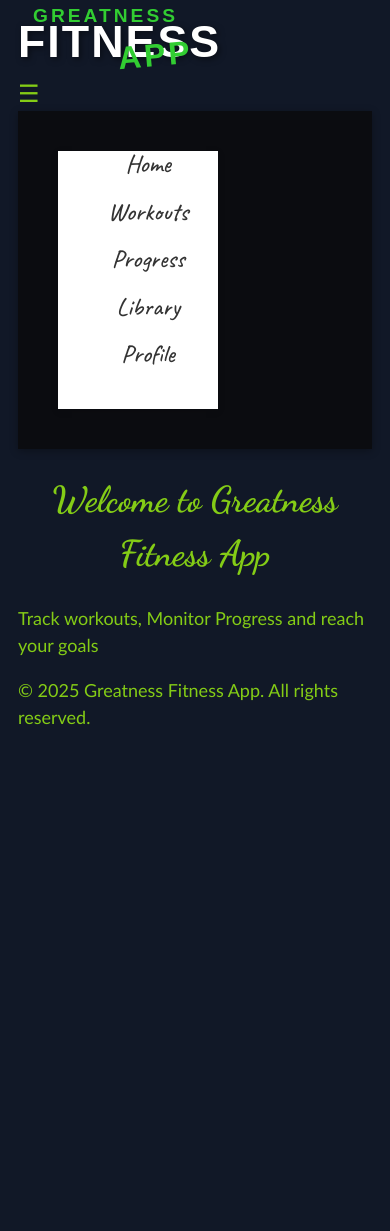
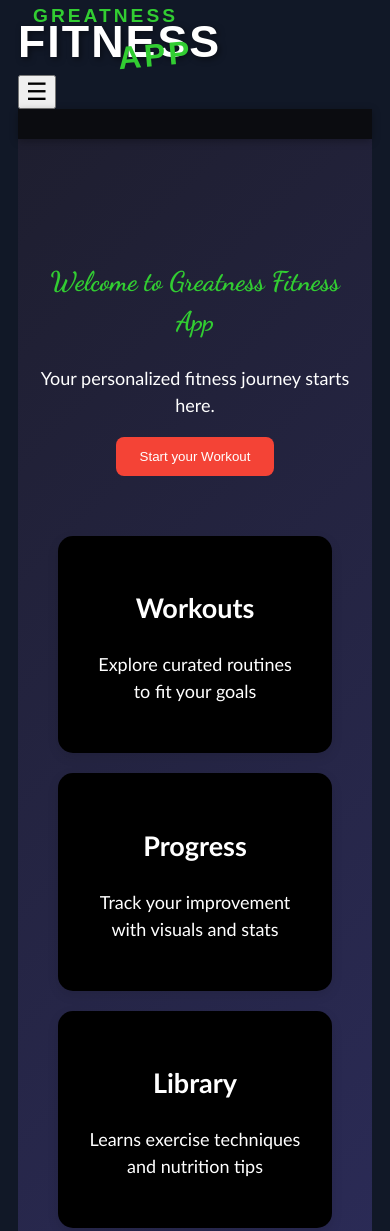
Before and after one commit to oboth02Job/mywebapp, a website built with Vite: page index.html in a window 390 px wide. Shown: the top 1231 px of the page. Before the commit the page ends 844 px from the top, so only its background shows below. Built offline with nearby package versions, Linux system fonts and the light colour scheme.

Commit message:
Modified some files

```diff
--- a/index.html
+++ b/index.html
@@ -18,7 +18,7 @@
         <span class="greatness">Greatness</span>
         <span class="fitness">Fitness</span>
         <span class="app">App</span></div>
-        <div class="hamburger">&#9776</div>
+        <button class="hamburger">&#9776</button>
 
       <nav class="navbar slide-in">
       <ul class="nav-links">
@@ -31,9 +31,37 @@
       </nav>
     </header>
 
-    <main>
+    <main class="hero">
+      <!--Hero Section -->
+      <section>
       <h1>Welcome to Greatness Fitness App</h1>
-      <p>Track workouts, Monitor Progress and reach your goals</p>
+      <p>Your personalized fitness journey starts here.</p>
+      <button class="cta">Start your Workout</button>
+      </section>
+
+       <!--Highlists Section -->
+       <section class="features">
+        <div class="feature-card">
+          <h2>Workouts</h2>
+          <p>Explore curated routines to fit your goals</p>
+        </div>
+
+        <div class="feature-card">
+        <h2>Progress</h2>
+        <p>Track your improvement with visuals and stats</p>
+        </div>
+
+        <div class="feature-card">
+          <h2>Library</h2>
+          <p>Learns exercise techniques and nutrition tips</p>
+        </div>
+
+        <div class="feature-card">
+          <h2>Profile</h2>
+          <p>View and customize your fiitness profile</p>
+        </div>
+
+       </section>
     </main>
     <footer>
       &copy; 2025 Greatness Fitness App. All rights reserved.
--- a/src/css/main.css
+++ b/src/css/main.css
@@ -4,13 +4,14 @@ body {
     font-family: 'Gill Sans', 'Gill Sans MT', Calibri, 'Trebuchet MS', sans-serif;
     font-size: 18px;
     background-color: #111827;
-    color: #84CC16;
+    color: darkgrey;
 }
 
 h1 {
     text-align: center;
     font-family: "Dancing Script", cursive;
     font-optical-sizing: auto;
+    color: limegreen;
     font-weight: bold;
     font-style: normal;
 }
@@ -196,19 +197,11 @@ animation: slideIn 1s ease-out;}
     box-shadow: 0 2px 8px rgba(0, 0, 0, 0.3);
 }
 
-.menu-toggle {
-    display: none;
-    background: none;
-    border: none;
-    font-size: 1.8;
-    color: #fff;
-    cursor: pointer;
-}
 
 /*Mobile view */
-/*@media (max-width: 768px) {
-    .menu-toggle {
-        display: block;
+@media (max-width: 768px) {
+    .hamburger {
+        display: flex;
     }
 
     .nav-links {
@@ -237,4 +230,57 @@ animation: slideIn 1s ease-out;}
         }
     }
 }
-*/
+
+
+.hero {
+    text-align: center;
+    padding: 100px 20px;
+    background: linear-gradient(135deg, #1e1e2f, #2e2e60);
+    color: white;
+    animation: fadeIn 1s ease-in;
+}
+
+.cta {
+    background: #f44336;
+    color: white;
+    padding: 12px 24px;
+    border: none;
+    border-radius: 8px;
+    cursor: pointer;
+    transition: transform 0.3s;
+}
+
+.cta:hover {
+    transform: scale(1.05);
+}
+
+.features {
+    display: grid;
+    grid-template-columns: repeat(auto-fit, minmax(220px, 1fr));
+    gap: 20px;
+    padding: 60px 20px;
+    text-align: center;
+}
+
+.feature-card {
+    background: black;
+    padding: 30px;
+    border-radius: 15px;
+    box-shadow: 0 4px 12px rgba(0,0,0,0.1);
+    transition: transform 0.3s, box-shadow 0.3s;
+}
+
+.feature-card:hover {
+    transform: translateY(-5px);
+    box-shadow: 0 6px 18px rgba(0, 0, 0, 0.15);
+}
+
+@keyframes fadeIn {
+    from {
+        opacity: 0;
+       transform: translateY(20px); }
+    to { opacity: 1;
+        transform: translateY(0);
+
+    }
+}
--- a/src/css/responsive.css
+++ b/src/css/responsive.css
@@ -1,4 +1,4 @@
-/*For Mobile screens*/
+/*For Mobile screens */
 body {
     font-size: 15px;
     line-height: 1.5;
@@ -22,17 +22,18 @@ nav ul {
     }
 }
 
-/*@media (min-width: 900px) {
+@media (min-width: 900px) {
 
-    }*/
-.hamburger {
+    }
+
+    .hamburger {
     display: block;
     font-size: 1.5rem;
     cursor: pointer;
 }
 
 nav ul {
-    display: none;
+    display: ;
 }
 
 nav.active ul {
--- a/src/main.js
+++ b/src/main.js
@@ -3,7 +3,7 @@ import "./progress.js";
 
 
 const hamburger = document.querySelector(".hamburger");
-const nav = document.querySelector("nav");
+const nav = document.querySelector("nav-links");
 
 hamburger.addEventListener("click", () => {
     nav.classList.toggle("active")
```
Also changed, not shown: profile.html (+38 -1 lines).
